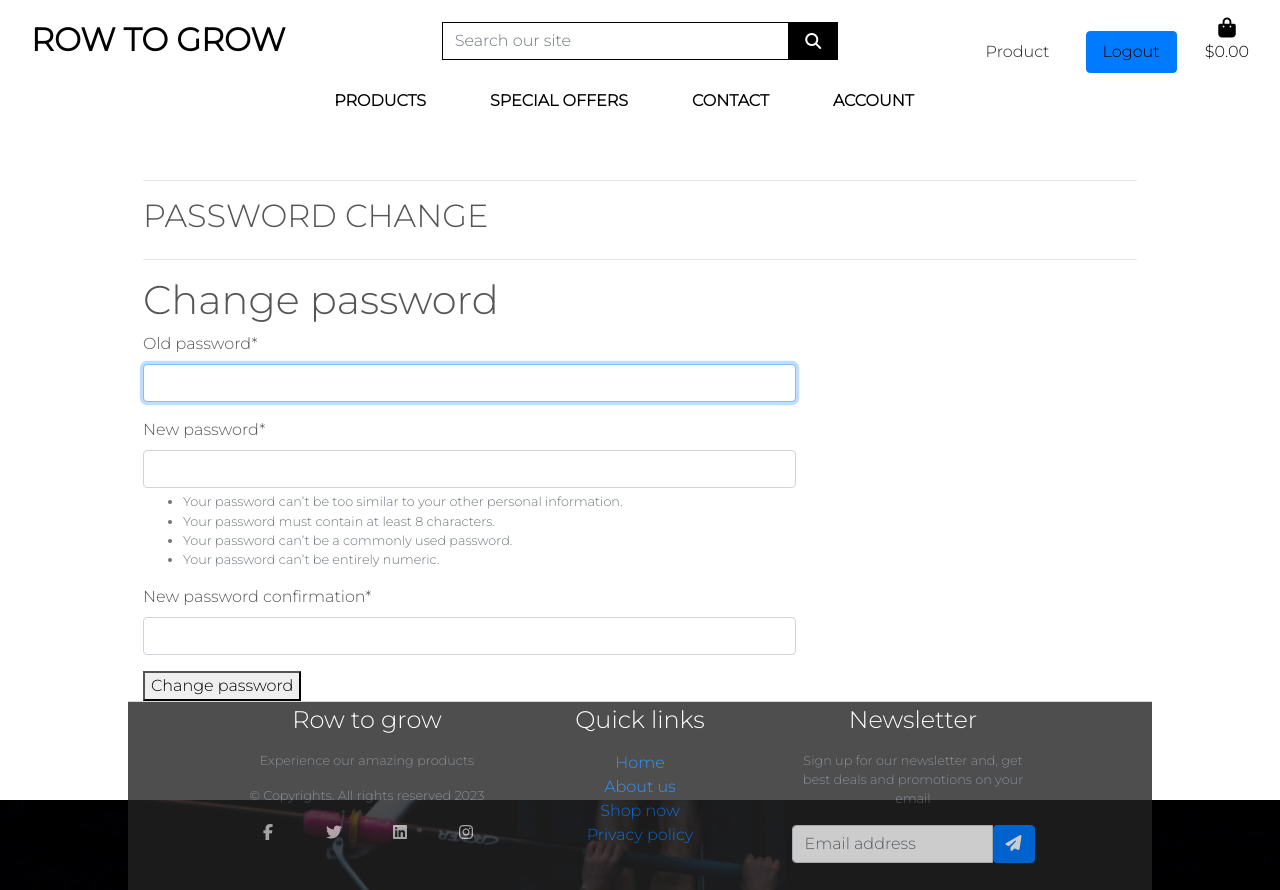
After one commit to tmarkec/row_to_grow, a Django app: page /profile/accounts/password/change/ in a window 1280 px wide. The commit adds this page. Run offline with Django 3.2, Linux system fonts and the light colour scheme; the visitor is signed in with stand-in values (Sample User, id 1); parts of the project's set-up code (start-up, migrations or seed data) failed here and were passed over; some libraries are stand-ins or nearby versions.

Commit message:
add template and functionality for user to change password

```diff
--- /dev/null
+++ b/profiles/templates/profiles/password_change.html
@@ -0,0 +1,35 @@
+{% extends "base.html" %}
+{% load static %}
+
+{% block extra_css %}
+    <link rel="stylesheet" href="{% static 'profiles/css/profile.css' %}">
+{% endblock %}
+
+{% block page_header %}
+    <div class="container header-container">
+        <div class="row">
+            <div class="col"></div>
+        </div>
+    </div>
+{% endblock %}
+
+{% block content %}
+    <div class="overlay"></div>
+    <div class="container">
+        <div class="row">
+            <div class="col">
+                <hr>
+                <h2 class="logo-font mb-4">Password change</h2>
+                <hr>
+            </div>
+        </div>
+        <div class="row">
+            <div class="col-10 col-lg-8">
+                <h1>Change password</h1>
+    <form method="post">
+        {% csrf_token %}
+        {{ form|crispy }}
+        <button type="submit">Change password</button>
+    </form>
+            </div>
+{% endblock %}
--- a/profiles/templates/profiles/personal_info.html
+++ b/profiles/templates/profiles/personal_info.html
@@ -32,7 +32,7 @@
             </a>
             </div>
             <div class="col-sm-8 col-md-5  text-center profile-box m-4">
-                <a href="" class="">
+                <a href="{% url 'password_change' %}" class="">
                 <i class="fas fa-shield-alt fa-lg pt-3"></i>
                 <h2>Login & Security</h2>
                 <p> Change your login password</p>
--- a/profiles/urls.py
+++ b/profiles/urls.py
@@ -7,4 +7,5 @@ urlpatterns = [
     path('history/', views.history, name='history'),
     path('wishlist/', views.wishlist, name='wishlist'),
     path('wishlist/add/<int:product_id>/', views.add_to_wishlist, name='add_to_wishlist'),
+    path('accounts/password/change/', views.password_change, name='password_change'),
 ]
--- a/profiles/views.py
+++ b/profiles/views.py
@@ -5,6 +5,11 @@ from .forms import UserProfileForm
 from django.contrib import messages
 from checkout.models import Order
 from products.models import Product
+from django.urls import reverse_lazy
+from django.views.generic.edit import FormView
+from django.contrib.auth.forms import PasswordChangeForm
+from django.contrib.auth.decorators import login_required
+from django.contrib.auth import update_session_auth_hash
 
 
 def profile(request):
@@ -86,3 +91,17 @@ def add_to_wishlist(request, product_id):
     }
 
     return render(request, template, context)
+
+
+@login_required
+def password_change(request):
+    if request.method == 'POST':
+        form = PasswordChangeForm(request.user, request.POST)
+        if form.is_valid():
+            user = form.save()
+            update_session_auth_hash(request, user)  # important to update the session
+            messages.success(request, 'Your password was successfully updated!')
+            return redirect('info')
+    else:
+        form = PasswordChangeForm(request.user)
+    return render(request, 'profiles/password_change.html', {'form': form})
--- a/templates/base.html
+++ b/templates/base.html
@@ -73,7 +73,7 @@
                         </a>
                     </li> -->
                     <li class="list-inline-item ">
-                      <a class="text-black nav-link btn btn-primary" href="#">
+                      <a class="text-black nav-link btn btn-primary" href="{% url 'account_logout' %}">
                           <div class="text-center">
                               <p class="my-0">Logout</p>
                           </div>
@@ -81,14 +81,14 @@
                   </li>
                 {% else %}
                   <li class="list-inline-item ">
-                      <a class="text-black nav-link btn btn-primary" href="#">
+                      <a class="text-black nav-link btn btn-primary" href="{% url 'account_login' %}">
                           <div class="text-center">
                               <p class="my-0">Login</p>
                           </div>
                       </a>
                   </li>
                   <li class="list-inline-item ">
-                    <a class="text-black nav-link btn btn-primary" href="#">
+                    <a class="text-black nav-link btn btn-primary" href="{% url 'account_signup' %}">
                         <div class="text-center">
                             <p class="my-0">Register</p>
                         </div>
```
